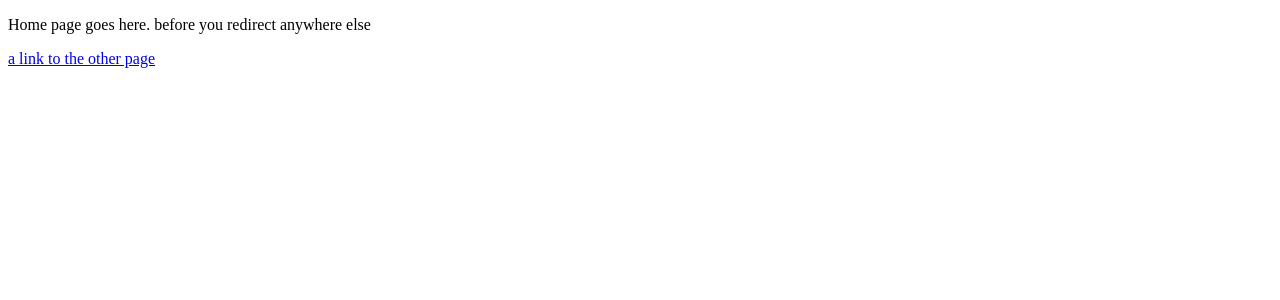
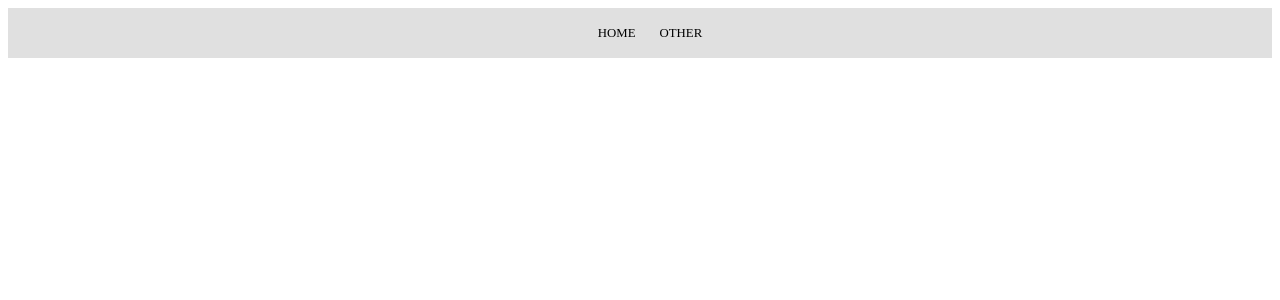
Before and after one commit to ThomHarding/adv-react-self-template, a React app: page / in a window 1280 px wide. Shown: the top 300 px of the page. Built offline with nearby package versions, Linux system fonts and the light colour scheme.

Commit message:
global navigation bar and css for it. also fixed the example link to use the proper Link import

```diff
--- a/src/components/App.jsx
+++ b/src/components/App.jsx
@@ -6,14 +6,17 @@ import {
   } from 'react-router-dom';
   import Other from './Other/Other.jsx';
   import Home from './Home/Home.jsx';
+import Header from './Home/Header/Header.jsx';
 
   export default function App() {
     return (
       <Router>
         <Routes>
-            <Route index element={<Home />} />
-            <Route path="other" element={<Other />} />
-            <Route path="*" element={<Navigate to="/" replace />} />
+            <Route path="/" element={<Header />}>
+                <Route index element={<Home />} />
+                <Route path="other" element={<Other />} />
+                <Route path="*" element={<Navigate to="/" replace />} />
+            </Route>
         </Routes>
       </Router>
     );
--- /dev/null
+++ b/src/components/Home/Header/Header.css
@@ -0,0 +1,48 @@
+.Header {
+  background: #e0e0e0;
+  display: flex;
+  align-items: center;
+  justify-content: center;
+
+  .NavigationContainer {
+    display: none;
+    justify-self: end;
+  }
+
+  @media (min-width: 750px) {
+    height: 50px;
+    padding-left: 20px;
+
+    .MenuContainer {
+      display: none;
+    }
+
+    .NavigationContainer {
+      display: flex;
+      justify-content: center;
+    }
+  }
+}
+
+.Navigation {
+    display: flex;
+    flex-direction: column;
+    gap: 10px;
+    align-items: center;
+
+    @media (min-width: 750px) {
+      flex-direction: row;
+    }
+
+    a {
+      padding: 3px 7px;
+      color: initial;
+      text-decoration: none;
+      text-transform: uppercase;
+      font-size: 0.8em;
+    }
+
+    a:hover {
+        color: blue;
+    }
+  }
--- /dev/null
+++ b/src/components/Home/Header/Header.jsx
@@ -0,0 +1,13 @@
+import { Link } from 'react-router-dom';
+import styles from './Header.css';
+
+export default function Header() {
+  return (
+    <header className={styles.Header}>
+      <nav className={styles.Navigation}>
+        <Link to="/">Home</Link>
+        <Link to="other">Other</Link>
+    </nav>
+    </header>
+  );
+}
--- a/src/components/Home/Home.jsx
+++ b/src/components/Home/Home.jsx
@@ -1,10 +1,11 @@
+import { Link } from 'react-router-dom';
 import styles from './Home.css';
 
 export default function Home() {
   return (
     <div className={styles.Home}>
       <p>Home page goes here. before you redirect anywhere else</p>
-      <p><a href='../Other/Other.jsx'>a link to the other page</a></p>
+      <p><Link to="other">Other</Link></p>
     </div>
   );
 }
--- a/src/components/Other/Other.css
+++ b/src/components/Other/Other.css
@@ -1,4 +1,4 @@
-.Other {
+.Pther {
     margins: 20px;
     display: flex;
     flex-display: space-around;
--- a/src/components/Other/Other.jsx
+++ b/src/components/Other/Other.jsx
@@ -1,4 +1,4 @@
-import styles from './Other.css';
+import styles from './other.css';
 
 export default function Other() {
   return (
```
Also changed, not shown: src/components/Home/global.css (renamed from src/components/Home/Page/global.css), src/components/Home/reset.css (renamed from src/components/Home/Page/reset.css).
